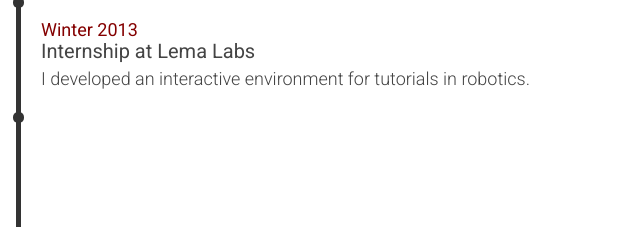
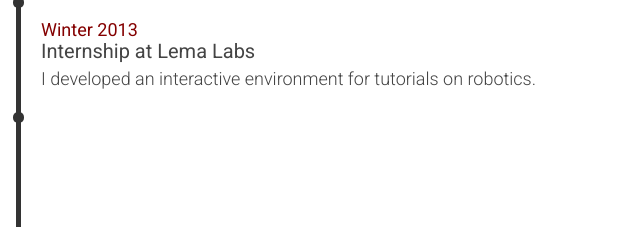
Before and after one commit to tadarsh/tadarsh.github.io, a plain HTML site: page index.html in a window 1280 px wide. Shown: the part 799-1026 px from the top of the page, 624-1264 px from the left. Drawn offline with Linux system fonts and the light colour scheme; files whose address does not match are found by name.

Commit message:
Minor change

```diff
--- a/index.html
+++ b/index.html
@@ -64,7 +64,7 @@
      <div class="tdate">Winter 2013</div>
       <div class="ttitle">Internship at Lema Labs</div>
       <div class="tdesc">I developed an interactive
-          environment for tutorials in robotics.</div>
+          environment for tutorials on robotics.</div>
     </div>
     <div class="timelineitem">
       <div class="tdate">2012-
```
